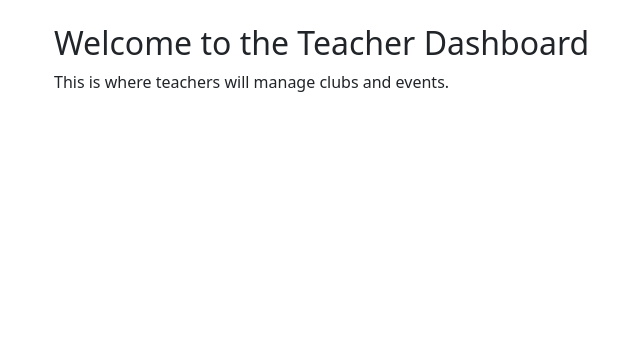
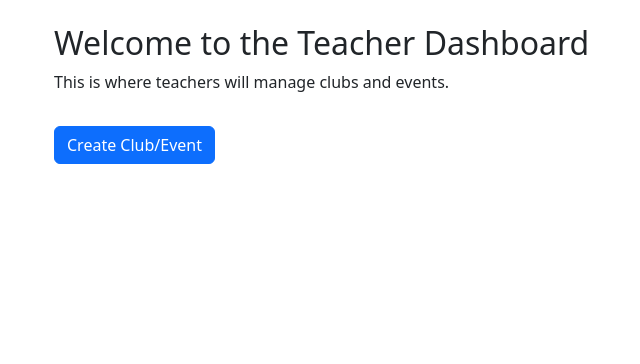
Before and after one commit to andrewpmilne/project-four-school-club-events-bookings, a Django app: template user/templates/user/teacher_dashboard.html in a window 1280 px wide. Shown: the part 56-420 px from the top of the page, without its empty margins (28-668 px from the left). Run offline with Django 4.2, Linux system fonts and the light colour scheme; the template is opened without the code that fills it, so the values that code supplies are empty; parts of the project's set-up code (start-up, migrations or seed data) failed here and were passed over.

Commit message:
add button for create event

```diff
--- a/user/templates/user/teacher_dashboard.html
+++ b/user/templates/user/teacher_dashboard.html
@@ -5,4 +5,8 @@
 {% block content %}
 <h2>Welcome to the Teacher Dashboard</h2>
 <p>This is where teachers will manage clubs and events.</p>
+
+<a href="{% url 'club:create_club' %}" class="btn btn-primary mt-3">
+    Create Club/Event
+</a>
 {% endblock %}
```
